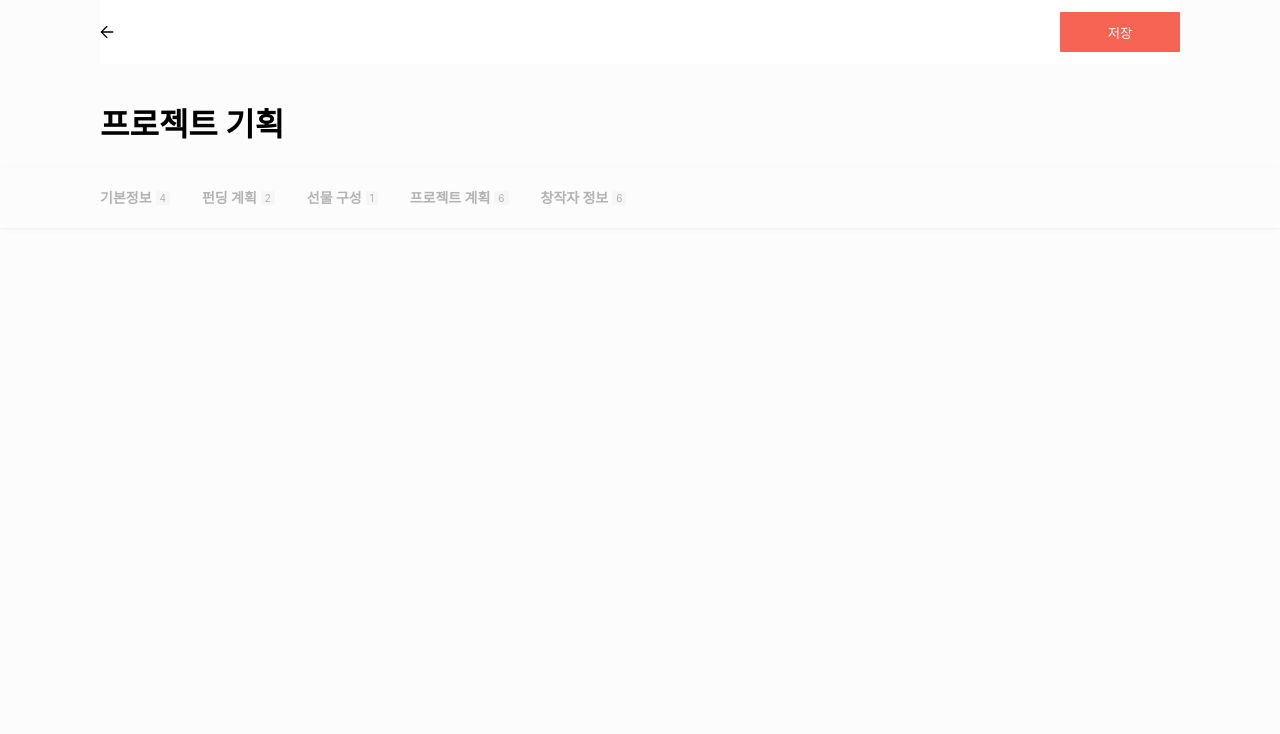
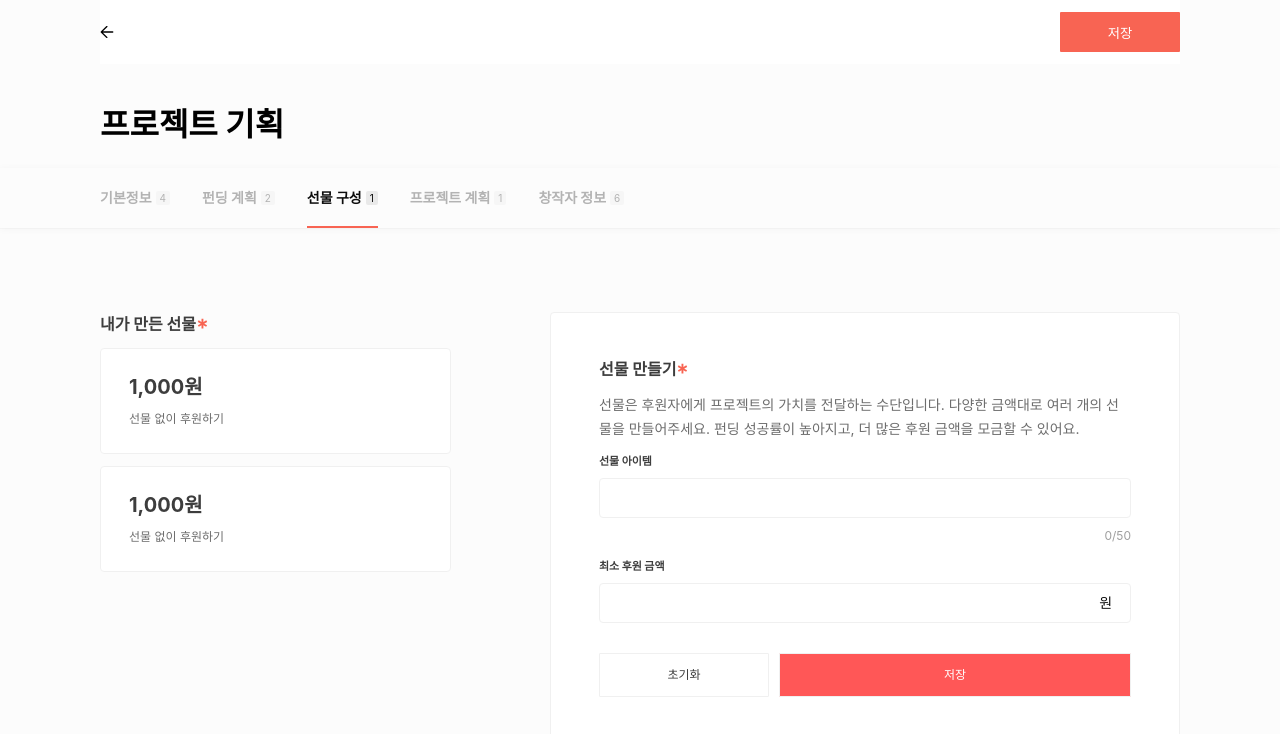
Before and after one commit to dgd03146/thumblbug-frontend, a React (Create React App) app: page /project-editor/reward in a window 1280 px wide. Shown: the top 734 px of the page. Built offline with nearby package versions, Linux system fonts and the light colour scheme.

Commit message:
Added: ProjectEditor(Reward, Story, Creator)
- add react-quill

```diff
--- a/package.json
+++ b/package.json
@@ -13,6 +13,7 @@
     "react": "^18.2.0",
     "react-dom": "^18.2.0",
     "react-query": "^4.0.0",
+    "react-quill": "^1.3.5",
     "react-redux": "^8.0.2",
     "react-router-dom": "^6.3.0",
     "react-scripts": "5.0.1",
--- /dev/null
+++ b/src/components/ProjectEditor/PECreator.jsx
@@ -0,0 +1,54 @@
+import React from "react"
+import {
+    Asterisk,
+    PEForm,
+    PEInfo,
+    PEInfoDesc,
+    PEInfoTitle,
+    PEItemWrapper,
+    PEFormInput,
+  } from "./PEStyles"
+
+const PECreator = (props) => {
+    return(
+        <>
+        <PEItemWrapper>
+        <PEInfo>
+          <PEInfoTitle>
+            창작자 이름
+            <Asterisk />
+          </PEInfoTitle>
+          <PEInfoDesc>
+            창작자 개인이나 팀을 대표할 수 있는 이름을 써주세요.
+          </PEInfoDesc>
+        </PEInfo>
+        <PEForm>
+          <PEFormInput
+            maxLength={20}
+            placeholder={"창작자님의 이름을 입력해주세요"}
+          />
+        </PEForm>
+      </PEItemWrapper>
+      <PEItemWrapper>
+        <PEInfo>
+          <PEInfoTitle>
+            창작자 소개
+            <Asterisk />
+          </PEInfoTitle>
+          <PEInfoDesc>
+            2~3문장으로 창작자님의 이력과 간단한 소개를 써주세요.
+          </PEInfoDesc>
+        </PEInfo>
+        <PEForm>
+          <PEFormInput
+            maxLength={300}
+            placeholder={"간단한 이력과 소개를 써주세요"}
+            textarea
+          />
+        </PEForm>
+      </PEItemWrapper>
+      </>
+    )
+}
+
+export default PECreator
--- /dev/null
+++ b/src/components/ProjectEditor/PEReward.jsx
@@ -0,0 +1,172 @@
+import React, { useEffect, useRef, useState, useMemo } from "react";
+import styled from "styled-components";
+import {
+  Asterisk,
+  PEForm,
+  PEFormItemTitle,
+  PEInfo,
+  PEInfoDesc,
+  PEInfoTitle,
+  PEItemWrapper,
+  PEFormInput,
+} from "./PEStyles";
+import moment from "moment";
+import ReactQuill from "react-quill";
+import "react-quill/dist/quill.snow.css";
+
+const PEReward = (props) => {
+  return (
+    <>
+      <PEItemWrapper>
+        <PEInfo style={{ position: "sticky", top: "0" }}>
+          <PEInfoTitle>
+            내가 만든 선물
+            <Asterisk />
+          </PEInfoTitle>
+          <RewardList>
+            <li>
+              <div>
+                <strong>1,000원</strong>
+                <span>선물 없이 후원하기</span>
+              </div>
+            </li>
+            <li>
+              <div>
+                <strong>1,000원</strong>
+                <span>선물 없이 후원하기</span>
+              </div>
+            </li>
+          </RewardList>
+        </PEInfo>
+        <PEForm>
+          <MakeRewardWrapper>
+            <div className="createitemwrap">
+              <PEInfoTitle>
+                선물 만들기
+                <Asterisk />
+              </PEInfoTitle>
+              <PEInfoDesc>
+                선물은 후원자에게 프로젝트의 가치를 전달하는 수단입니다. 다양한
+                금액대로 여러 개의 선물을 만들어주세요. 펀딩 성공률이 높아지고,
+                더 많은 후원 금액을 모금할 수 있어요.
+              </PEInfoDesc>
+              <PEFormItemTitle style={{ marginTop: "1em" }}>
+                선물 아이템
+              </PEFormItemTitle>
+              <PEFormInput maxLength={50} />
+              <PEFormItemTitle>최소 후원 금액</PEFormItemTitle>
+              <PEFormInput inputmode={"numeric"} />
+              <ButtonWrapper>
+                <button>초기화</button>
+                <button>저장</button>
+              </ButtonWrapper>
+            </div>
+          </MakeRewardWrapper>
+        </PEForm>
+      </PEItemWrapper>
+    </>
+  );
+};
+
+const RewardList = styled.ul`
+  margin: 0px;
+  padding: 0px;
+  list-style: none;
+  li {
+    padding: 0px;
+    list-style: none;
+    overflow: hidden;
+    min-height: 90px;
+    height: auto;
+    border-radius: 4px;
+    position: relative;
+    background: rgb(255, 255, 255);
+    border: 1px solid rgb(240, 240, 240);
+    box-sizing: border-box;
+    margin: 0px 0px 12px;
+    div {
+      width: 100%;
+      min-height: 90px;
+      padding: 24px 28px;
+      text-align: left;
+      box-sizing: border-box;
+      border: 0px;
+      background: transparent;
+      & strong {
+        display: block;
+        font-weight: 700;
+        color: rgb(61, 61, 61);
+        margin: 0px 0px 8px;
+        max-width: 222px;
+        font-size: 20px !important;
+        line-height: 28px !important;
+      }
+      & span {
+        display: block;
+        font-weight: 400;
+        color: rgb(109, 109, 109);
+        margin: 10px 0px 0px px;
+        font-size: 12px !important;
+        line-height: 20px !important;
+      }
+    }
+  }
+`;
+
+const MakeRewardWrapper = styled.div`
+  flex: 1 1 0%;
+  /* margin-top: 76px; */
+  .createitemwrap {
+    padding: 44px 48px;
+    border: 1px solid rgb(240, 240, 240);
+    border-radius: 4px;
+    box-sizing: border-box;
+    background-color: white;
+  }
+`;
+
+const ButtonWrapper = styled.div`
+  display: flex;
+  flex-wrap: wrap;
+  margin: 22px 0px 0px;
+  button {
+    flex: 0 0 auto;
+    width: 170px;
+    font-size: 12px;
+    line-height: 20px;
+    margin: 0px 0px 0px 10px;
+    cursor: pointer;
+    display: inline-flex;
+    align-items: center;
+    justify-content: center;
+    height: 44px;
+    white-space: nowrap;
+    border-radius: 1px;
+    margin: 0px;
+    outline: 0px;
+    box-sizing: border-box;
+    font-weight: normal;
+    padding: 0px 24px;
+    border: 1px solid rgb(240, 240, 240);
+    color: rgb(61, 61, 61);
+    background: rgb(255, 255, 255);
+    &:first-child {
+      margin-left: 0px;
+      &:hover {
+        border-color: rgb(228, 228, 228);
+      }
+    }
+    &:last-child {
+      flex: 1 1 0%;
+      margin: 0px 0px 0px 10px;
+      background-color: ${(props) => props.theme.error};
+      color: white;
+      &:active,
+      &:hover {
+        opacity: 0.6;
+      }
+    }
+  }
+`;
+
+export default PEReward;
--- /dev/null
+++ b/src/components/ProjectEditor/PEStory.jsx
@@ -0,0 +1,121 @@
+import React, { useEffect, useRef, useState, useMemo } from "react";
+import styled from "styled-components";
+import {
+  Asterisk,
+  PEForm,
+  PEInfo,
+  PEInfoTitle,
+  PEItemWrapper,
+  PENotice,
+} from "./PEStyles";
+import ReactQuill from "react-quill";
+import "react-quill/dist/quill.snow.css";
+
+const PEStory = (props) => {
+    const QuillRef = useRef();
+    const [contents, setContents] = useState("");
+
+    const modules = {
+          toolbar: {
+            container: [
+              ["bold", "italic", "underline", "strike", "blockquote"],
+              [{ size: ["small", false, "large", "huge"] }, { color: [] }],
+              [
+                { list: "ordered" },
+                { list: "bullet" },
+                { indent: "-1" },
+                { indent: "+1" },
+                { align: [] },
+              ],
+              ["image", "video"],
+            ],
+            handlers: {
+            },
+          },
+        };
+  return (
+    <>
+      <PEItemWrapper>
+        <PEInfo>
+          <PEInfoTitle>
+          프로젝트 계획
+            <Asterisk />
+          </PEInfoTitle>
+          <PENotice
+            title={"텍스트 에디터 사용법"}
+            desc={[
+              `일단 붙여보고 멀쓸지 고민`,
+              `종료 전 후원 취소를 대비해 10% 이상 초과 달성을 목표로 해주세요.`,
+              `제작비, 선물 배송비, 인건비, 예비 비용 등을 함께 고려해주세요.`,
+            ]}
+          />
+        </PEInfo>
+        <PEForm>
+            <div>
+
+            <div style={{width: "fit-content"}}>
+            <GuideButton href="https://creator.tumblbug.com/9b760197-bec0-4ffb-84b0-c943c0b50ae6">
+            <div>
+                <img src={process.env.PUBLIC_URL + "/storyguide.svg"}/>
+            </div>
+            <p>작성 가이드</p>
+          </GuideButton>
+            </div>
+            <StoryEditor
+                ref={QuillRef}
+                onChange={(e) => {
+                    console.log(QuillRef.current.getEditorContents());
+                }}
+                modules={modules}
+                theme="snow"
+                placeholder="내용을 입력해주세요."
+              />
+              </div>
+        </PEForm>
+      </PEItemWrapper>
+
+    </>
+  );
+};
+
+const StoryEditor = styled(ReactQuill)`
+    margin-top: 1em;
+    .ql-editor{
+        min-height: 20rem;
+    }
+`
+
+const GuideButton = styled.a`
+    display: inline-flex;
+    flex-wrap: wrap;
+    -webkit-box-align: center;
+    align-items: center;
+    -webkit-box-pack: center;
+    justify-content: center;
+    height: 36px;
+    opacity: 1;
+    padding: 0px 17px;
+    background: rgb(255, 255, 255);
+    border: 1px solid rgb(240, 240, 240);
+    border-radius: 45px;
+    text-decoration: none;
+    cursor: pointer;
+    & > div{
+        display: inline-flex;
+        align-self: center;
+        img{
+            width: 1em;
+            height: 1em;
+        }
+    }
+    p{
+        font-weight: 500;
+    color: rgb(61, 61, 61);
+    margin: 0px 0px 0px 5px;
+    word-break: break-all;
+    white-space: normal;
+    font-size: 12px !important;
+    line-height: 20px !important;
+    }
+`
+export default PEStory;
--- a/src/components/ProjectEditor/ProjectEditor.jsx
+++ b/src/components/ProjectEditor/ProjectEditor.jsx
@@ -1,10 +1,12 @@
 import React from "react";
 import styled, { css } from "styled-components";
 import { Link, useParams } from "react-router-dom";
-import { BigRedButton } from "../../shared/Styles";
 import "./ProjectEditor.css";
 import PEDefault from "./PEDefault";
 import PEFunding from "./PEFunding";
+import PEStory from "./PEStory";
+import PEReward from "./PEReward";
+import PECreator from "./PECreator";
 
 const ProjectEditor = (props) => {
     const params = useParams()
@@ -42,18 +44,18 @@ const ProjectEditor = (props) => {
                 펀딩 계획<span>2</span>
               </Link>
             </PETabItem>
-            <PETabItem selected={false}>
-              <Link to="../project-editor/default">
+            <PETabItem selected={params.tab === "reward"}>
+              <Link to="../project-editor/reward">
                 선물 구성<span>1</span>
               </Link>
             </PETabItem>
-            <PETabItem selected={false}>
-              <Link to="../project-editor/default">
-                프로젝트 계획<span>6</span>
+            <PETabItem selected={params.tab === "story"}>
+              <Link to="../project-editor/story">
+                프로젝트 계획<span>1</span>
               </Link>
             </PETabItem>
-            <PETabItem selected={false}>
-              <Link to="../project-editor/default">
+            <PETabItem selected={params.tab === "creator"}>
+              <Link to="../project-editor/creator">
                 창작자 정보<span>6</span>
               </Link>
             </PETabItem>
@@ -63,6 +65,9 @@ const ProjectEditor = (props) => {
       <PEContentContainer>
         {params.tab == "default" && <PEDefault />}
         {params.tab == "funding" && <PEFunding />}
+        {params.tab == "story" && <PEStory />}
+        {params.tab == "reward" && <PEReward />}
+        {params.tab == "creator" && <PECreator />}
       </PEContentContainer>
     </PEContainer>
   );
@@ -71,6 +76,16 @@ const ProjectEditor = (props) => {
 const PEContainer = styled.div`
   background: #fcfcfc;
   height: 100%;
+  /* &::before{
+    width: 100%;
+    height: 168px;
+    top: 0;
+    left: 0;
+    right: 0;
+    position: absolute;
+    background-color: #ffffff;
+    content: "";
+  } */
 `;
 
 const PEHeader = styled.div`
@@ -186,6 +201,7 @@ const CategoryWrapper = styled.div`
   -webkit-box-pack: justify;
   justify-content: space-between;
   padding: 0px 16px;
+  position: sticky;
   overflow-x: auto;
 `;
 
```
Also changed, not shown: public/storyguide.svg (added).
